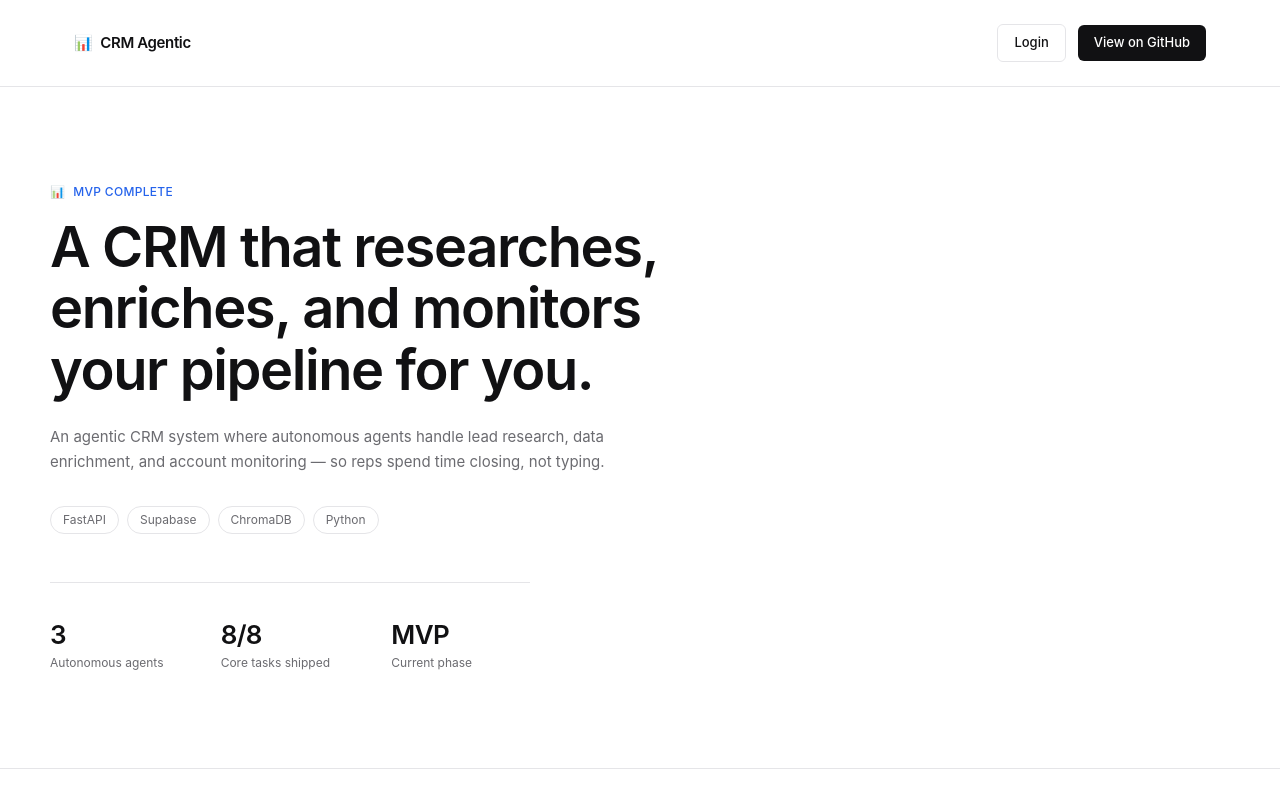
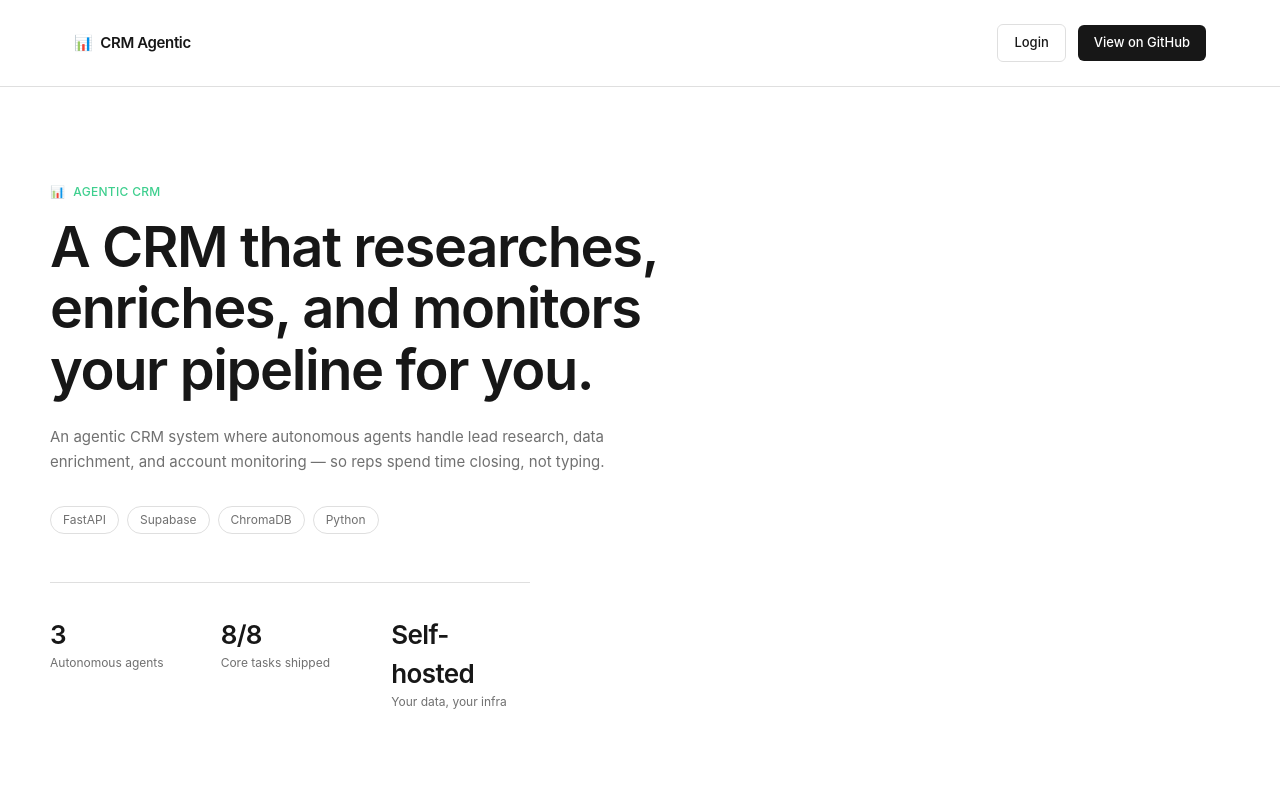
Before and after one commit to Puneetshivhare/crm-agentic-ui, a Next.js app: page / in a window 1280 px wide. Shown: the top 800 px of the page. Built offline with nearby package versions, Linux system fonts and the light colour scheme.

Commit message:
Redesign: Supabase-inspired, remove dev-stage tag

```diff
--- a/content.ts
+++ b/content.ts
@@ -8,7 +8,7 @@ export const content = {
   stats: [
     { value: "3", label: "Autonomous agents" },
     { value: "8/8", label: "Core tasks shipped" },
-    { value: "MVP", label: "Current phase" },
+    { value: "Self-hosted", label: "Your data, your infra" },
   ],
   features: [
     {
@@ -34,5 +34,7 @@ export const content = {
   ],
   architecture: ["FastAPI backend", "Postgres (Supabase)", "Chroma vector store", "Agent runtime"],
   githubUrl: "https://github.com/Puneetshivhare/CRM_agentic",
-  status: "MVP complete",
+  // Category eyebrow — not a dev-stage indicator. Access is limited by
+  // rate limits / data resourcing, not by how finished the project is.
+  status: "Agentic CRM",
 };
--- a/tailwind.config.ts
+++ b/tailwind.config.ts
@@ -1,14 +1,24 @@
 import type { Config } from "tailwindcss";
 
+// Design language inspired by getdesign.md's Supabase analysis:
+// white canvas, single emerald CTA color, dark "canvas night" band for contrast.
 const config: Config = {
   content: ["./app/**/*.{ts,tsx}", "./components/**/*.{ts,tsx}"],
   theme: {
     extend: {
       colors: {
-        ink: "#111113",
-        mute: "#6b6b70",
-        line: "#e5e5e8",
-        amber: "#2563eb",
+        canvas: "#ffffff",
+        canvasAlt: "#fafafa",
+        canvasNight: "#1c1c1c",
+        ink: "#171717",
+        mute: "#707070",
+        line: "#dfdfdf",
+        lineSoft: "#ededed",
+        primary: "#3ecf8e",
+        primaryDeep: "#24b47e",
+        accent2: "#6b01c2",
+        // kept for shared component compat
+        amber: "#3ecf8e",
       },
       fontFamily: {
         sans: [
```
